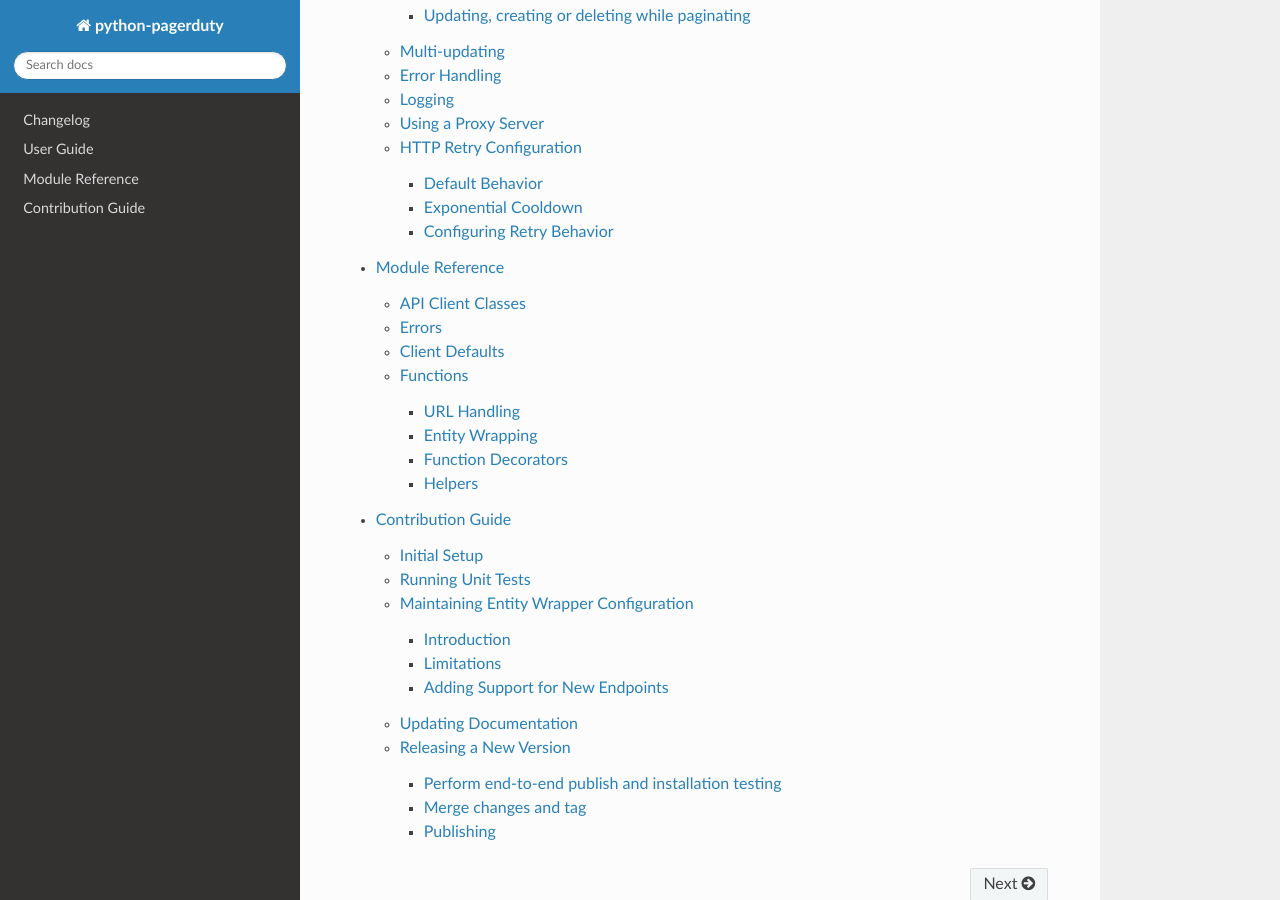
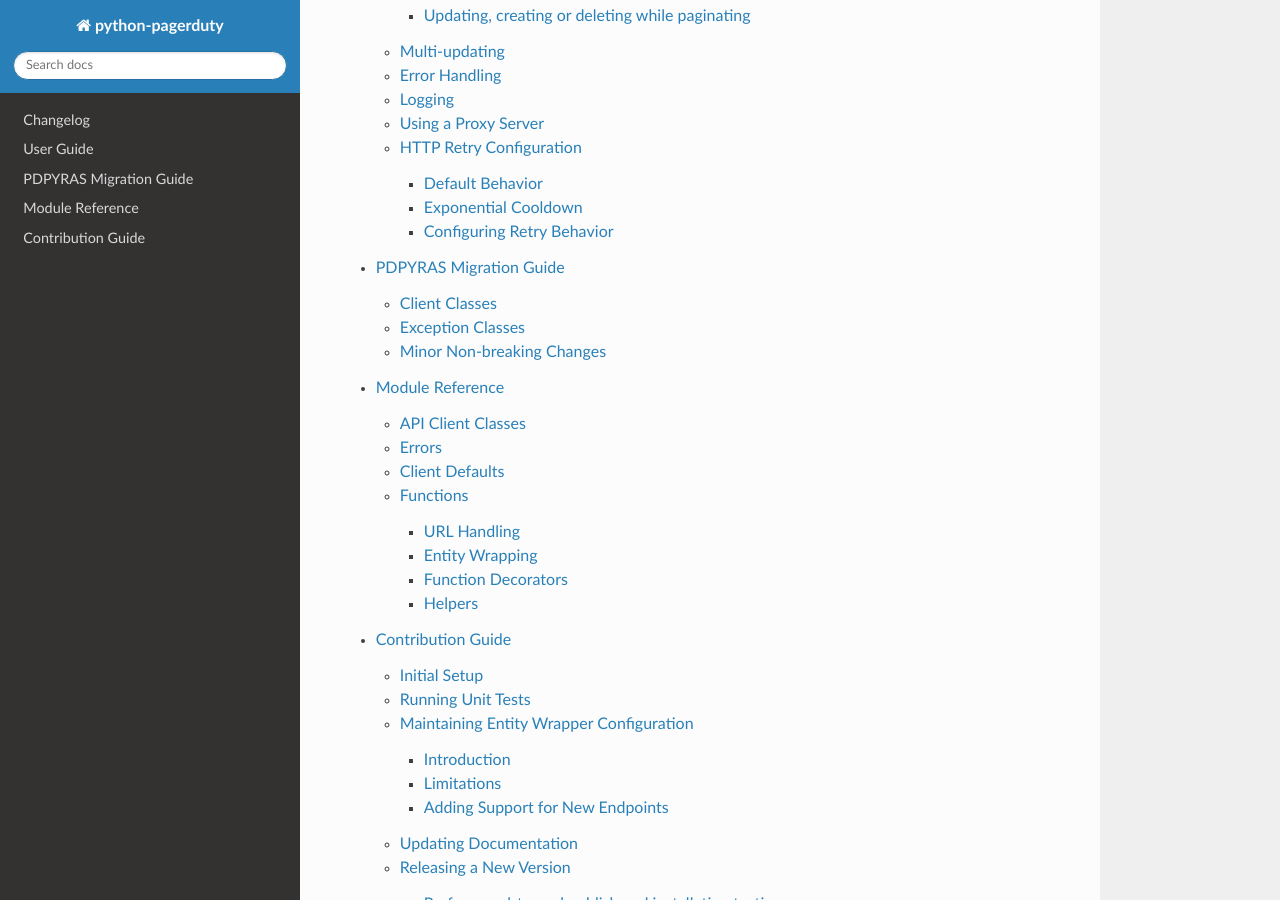
Before and after one commit to PagerDuty/python-pagerduty, a Sphinx documentation site: the page built from sphinx/source/index.rst, in a window 1280 px wide and 900 px high, scrolled down 1073 px. Built offline with Sphinx 7.4.7 and the Read the Docs theme 3.1.0, drawn with Linux system fonts in a browser that asks for light colours; some of the changed lines change nothing that is shown.

Commit message:
Add pdpyras migration guide

```diff
--- a/sphinx/source/index.rst
+++ b/sphinx/source/index.rst
@@ -17,5 +17,6 @@
 
    changelog
    user_guide
+   pdpyras_migration_guide
    module_reference
    contributing
--- /dev/null
+++ b/sphinx/source/pdpyras_migration_guide.rst
@@ -0,0 +1,38 @@
+.. _pdpyras_migration_guide
+
+=======================
+PDPYRAS Migration Guide
+=======================
+
+In addition to renaming the module from ``pdpyras`` to ``pagerduty``, version
+1.0 of ``python-pagerduty`` includes some forward-looking class name refactors
+from the original `pdpyras`_ source code. This was done so that nomenclature
+clearly reflects the hierarchy of APIs and errors, and to make the relationship
+between  API clients and the APIs they were designed for more clear.
+
+Client Classes
+--------------
+In downstream code that uses `pdpyras`_, the following name replacements
+(expressed in `sed-style substitution format
+<https://www.gnu.org/software/sed/manual/html_node/The-_0022s_0022-Command.html>`_)
+should be made in order to switch to using `python-pagerduty`. **The first
+three should be done in the order shown, so as to avoid name overlap issues:**
+
+1. ``s/ChangeEventsAPISession/EventsApiV2Client/g``
+2. ``s/EventsAPISession/EventsApiV2Client/g``
+3. ``s/APISession/RestApiV2Client/g``
+
+Exception Classes
+-----------------
+
+* ``s/PDClientError/Error/g``
+* ``s/PDServerError/ServerHttpError/g``
+* ``s/PDHTTPError/HttpError/g``
+
+Minor Non-breaking Changes
+--------------------------
+Note also the following minor non-breaking changes:
+
+* New endpoints are now supported in the following APIs:
+  * Workflow Integrations
+  * Status Pages
```
